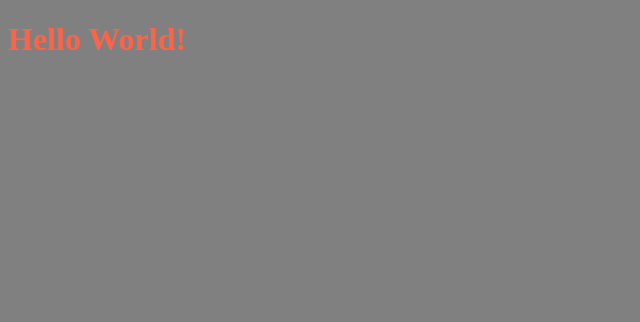
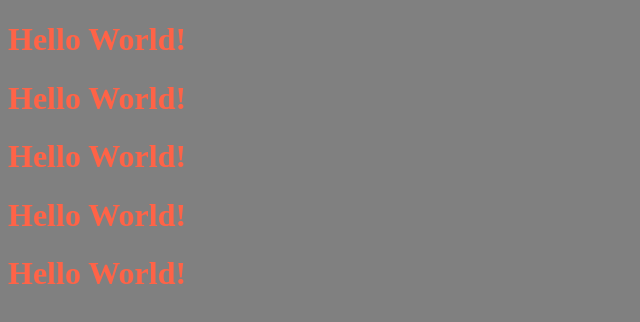
Before and after one commit to BibisGr/Proyecto-LM-DAW, a plain HTML site: page Proyecto-Clase-5/index.html in a window 1280 px wide. Shown: the whole page, without its empty margins (0-640 px from the left). Drawn offline with Linux system fonts and the light colour scheme.

Commit message:
mod elem en html y css

```diff
--- a/Proyecto-Clase-5/css/style.css
+++ b/Proyecto-Clase-5/css/style.css
@@ -1,6 +1,6 @@
 body{
     background-color: gray;
 }
-h1{
+h1, h2, h3, h4, h5, h6{
     color: tomato;
 }
--- a/Proyecto-Clase-5/index.html
+++ b/Proyecto-Clase-5/index.html
@@ -3,12 +3,14 @@
 <head>
     <meta charset="UTF-8">
     <meta name="viewport" content="width=device-width, initial-scale=1.0">
-    <title>Document</title>
+    <title>Proyecto Prueba Clase 5</title>
     <link rel="stylesheet" href="css/style.css">
-     <script></script>
-     <noscript></noscript>
 </head>
 <body>
     <h1>Hello World!</h1>
+    <h1>Hello World!</h1>
+    <h1>Hello World!</h1>
+    <h1>Hello World!</h1>
+    <h1>Hello World!</h1>
 </body>
 </html>
```
